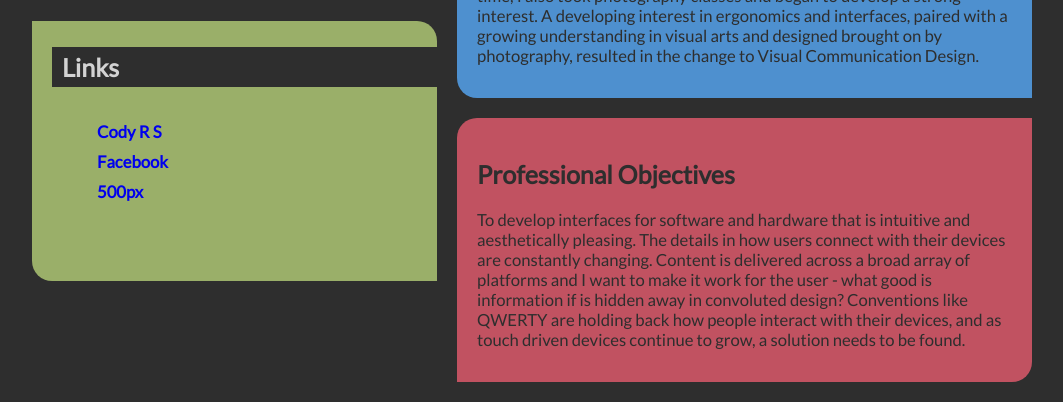
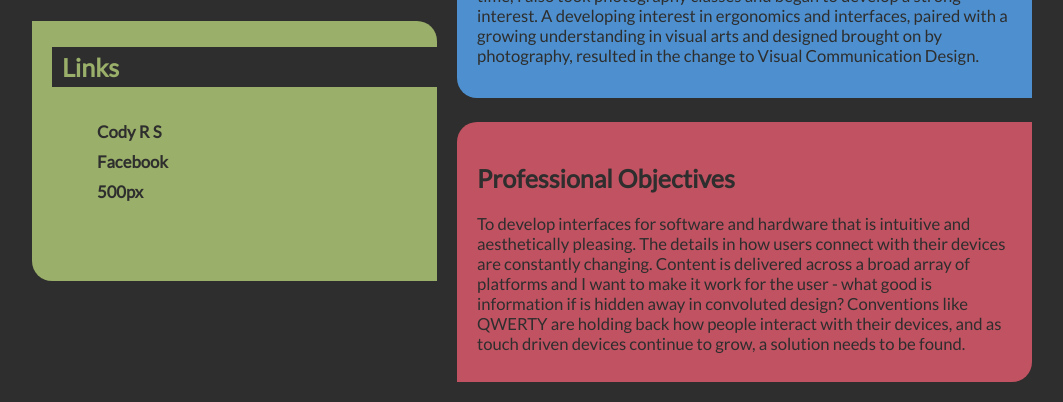
Before and after one commit to Azire/p1-bio, a plain HTML site: page index.html in a window 1280 px wide. Shown: the part 407-809 px from the top of the page, without its empty margins (108-1171 px from the left). Drawn offline with Linux system fonts and the light colour scheme.

Commit message:
Fixed Link colors
Small adjustment to red box as well.

```diff
--- a/css/styles.css
+++ b/css/styles.css
@@ -31,7 +31,9 @@ h1 {
 }
 
 .text_box2 {
-	height: 224px;
+	position: relative;
+	top: 4px;
+	height: 220px;
 	margin: 20px 0 0 0;
 	background: rgb(193, 82, 97);
 	padding: 20px;
@@ -52,13 +54,14 @@ h1 {
 	background: #2e2e2e;
 	width: 385px;
 	padding: 5px 0 5px 10px;
-	color: lightgrey;
+	color: rgb(154, 175, 105);
 }
 
 li > a {
 	text-decoration: none;
 	font-weight: bold;
 	padding: 5px;
+	color: #2e2e2e;
 }
 
 li > a:visited {
```
